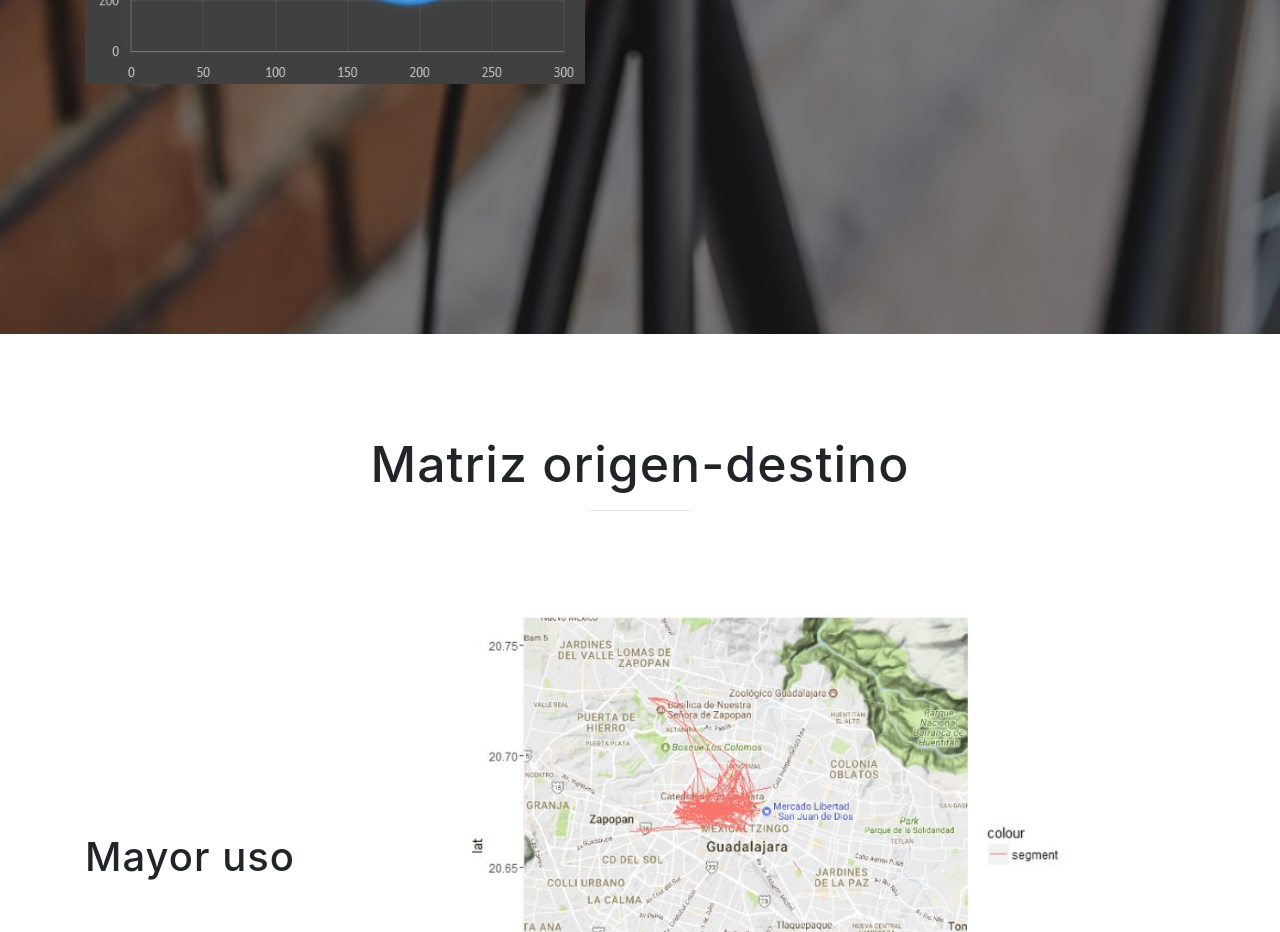
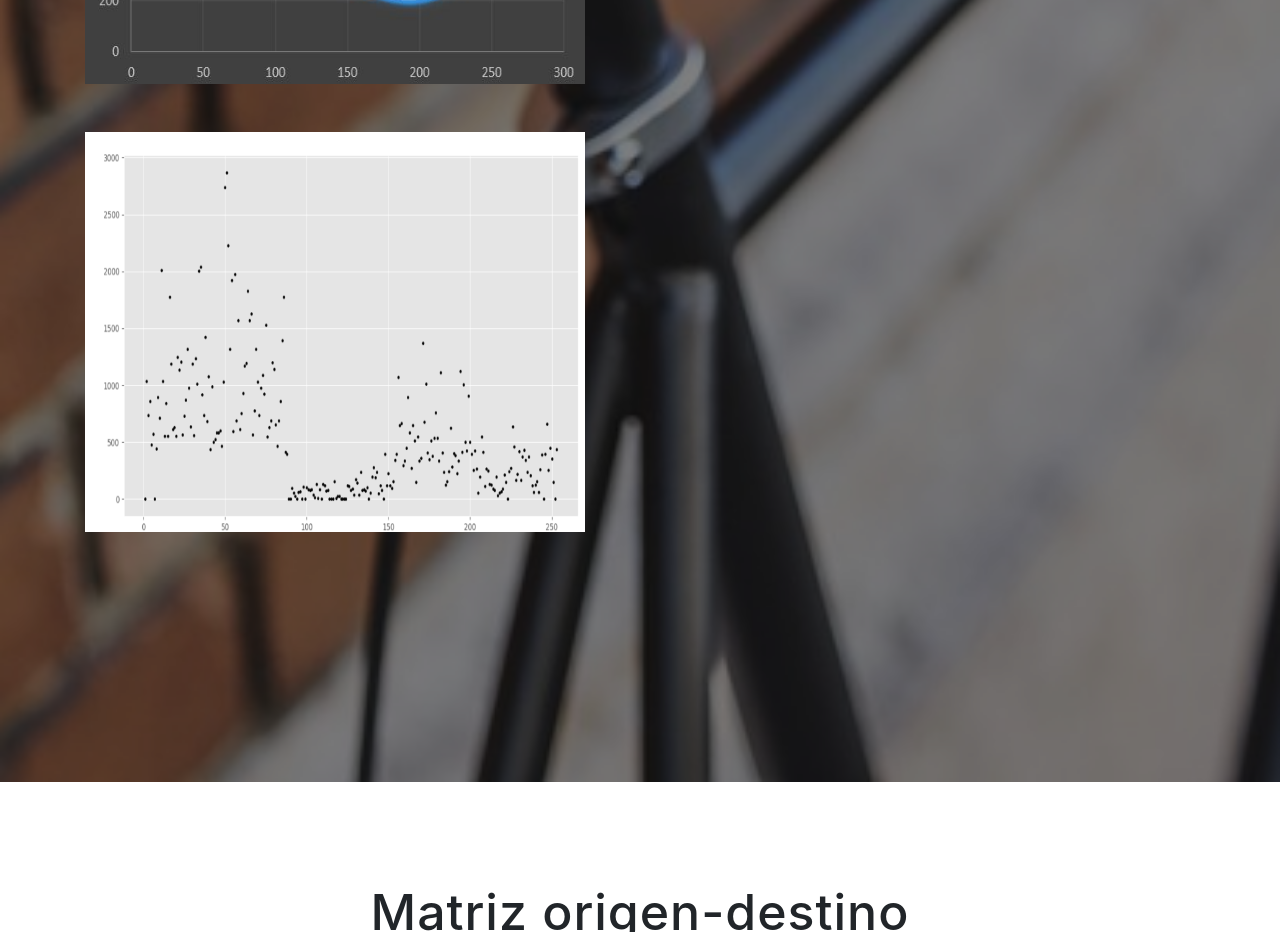
Before and after one commit to Dcrdn/CodeGdl15, a website with bundled scripts: page index.html in a window 1280 px wide. Shown: the part 4040-4972 px from the top of the page. Built offline with nearby package versions, Linux system fonts and the light colour scheme; a web font is replaced by a local one.

Commit message:
cambios finales

```diff
--- a/index.html
+++ b/index.html
@@ -123,8 +123,10 @@
           <img src="daf1.jpg" height="400" width="500">&nbsp;&nbsp;&nbsp;&nbsp;&nbsp;&nbsp;&nbsp;&nbsp;&nbsp;&nbsp;&nbsp;
           <img src="daf2.jpg" height="400" width="500"><br><br>
           <img src="daf3.jpg" height="400" width="500">
+          <br><br><br>
+          <img src="aa.png" height="400" width="500">
 
-        </div>
+          </div>
       </div>
       <div class="overlay"></div>
     </section>
```
Also changed, not shown: aa.png (added), 1 other file.
